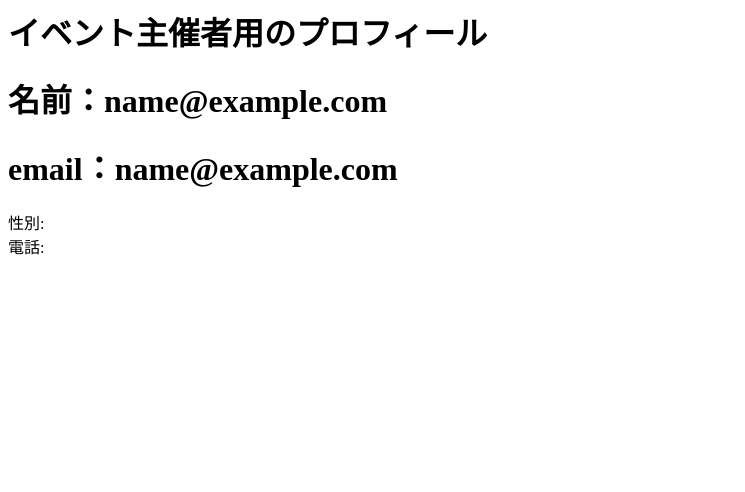
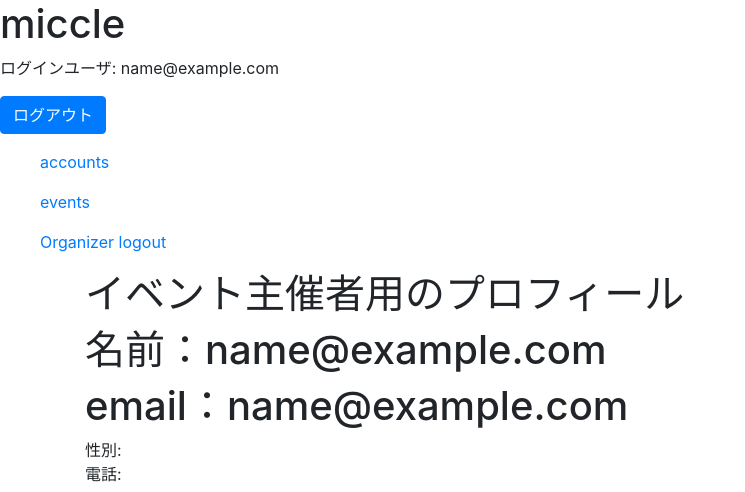
Before and after one commit to biki-cloud/event-matching-service, a Django app: page /accounts/organizer_profile/ in a window 1280 px wide. Shown: the top 492 px of the page, without its empty margins (0-745 px from the left). Run offline with Django 5.2, Linux system fonts and the light colour scheme; the visitor is signed in with stand-in values (Sample User, id 1).

Commit message:
ok version

```diff
--- a/accounts/templates/accounts/accounts_home.html
+++ b/accounts/templates/accounts/accounts_home.html
@@ -1,3 +1,6 @@
+{% extends 'events/base.html' %}
+
+{% block content %}
 <h1>アカウントホーム画面</h1>
 
 <a href="{% url 'organizer_signup'%}">イベント主催者登録</a>
@@ -5,3 +8,5 @@
 <a href="{% url 'organizer_login'%}">イベント主催者ログイン</a>
 <br>
 <a href="{% url 'organizer_logout'%}">イベント主催者ログアウト</a>
+
+{% endblock %}
--- a/accounts/templates/accounts/organizer_login.html
+++ b/accounts/templates/accounts/organizer_login.html
@@ -1,3 +1,6 @@
+{% extends 'events/base.html' %}
+
+{% block content %}
 <h1>イベント主催者用のログインフォーム</h1>
 <p>{{message}}</p>
 <form action="{% url 'organizer_login'%}" method="post">
@@ -7,3 +10,4 @@
     <p><input type="submit" value="ログイン"></p>
 </form>
 <p><a href="{% url 'organizer_signup'%}">ユーザー登録</a></p>
+{% endblock %}
--- a/accounts/templates/accounts/organizer_profile.html
+++ b/accounts/templates/accounts/organizer_profile.html
@@ -1,6 +1,11 @@
+{% extends 'events/base.html' %}
+
+{% block content %}
 <h1>イベント主催者用のプロフィール</h1>
 <h1>名前：{{ user }}</h1>
 <h1>email：{{ user.email }}</h1>
 
 性別:{{ user.organizer_profile.gendar }}<br>
 電話:{{ user.organizer_profile.phone }}<br>
+
+{% endblock %}
--- a/accounts/templates/accounts/organizer_signup.html
+++ b/accounts/templates/accounts/organizer_signup.html
@@ -1,3 +1,7 @@
+{% extends 'events/base.html' %}
+
+{% block content %}
+
 <h1>イベント主催者用のユーザ登録フォーム</h1>
 <form class="my-form" action="" method="POST">
   <div class="form-group">
@@ -44,3 +48,5 @@
   </div>
   {% csrf_token %}
 </form>
+
+{% endblock %}
--- a/events/templates/events/base.html
+++ b/events/templates/events/base.html
@@ -12,6 +12,17 @@
   </head>
   <body>
     <h1>miccle</h1>
+    {% if request.user.is_authenticated %}
+      <p>ログインユーザ: {{ request.user }}</p>
+      <a href="{% url 'organizer_logout' %}" class="btn btn-primary mb-3">ログアウト</a>
+    {% else %}
+      <p>未ログイン</p>
+      <a href="{% url 'organizer_login' %}?next={{ request.path }}" class="btn btn-primary mb-3">ログイン</a>
+      <a href="{% url 'event_create' %}" class="btn btn-primary mb-3">新規作成</a>
+    {% endif %}
+
+    <ul><a href="{% url 'accounts_home' %}">accounts</a></ul>
+    <ul><a href="{% url 'events_home' %}">events</a></ul>
     <ul><a href="{% url 'organizer_logout' %}" >Organizer logout</a></ul>
     <div class="container">
         {% block content %}
--- a/events/templates/events/event_confirm_delete.html
+++ b/events/templates/events/event_confirm_delete.html
@@ -1,3 +1,6 @@
+{% extends 'events/base.html' %}
+
+{% block content %}
 <form method="post" class="mt-4">
   {% csrf_token %}
   <div class="alert alert-danger" role="alert">
@@ -6,3 +9,5 @@
   {{ form.as_p }}
   <input type="submit" class="btn btn-danger" value="削除を確認">
 </form>
+
+{% endblock %}
--- a/events/templates/events/event_list.html
+++ b/events/templates/events/event_list.html
@@ -4,7 +4,6 @@
  <!-- ログインしている場合 -->
   {% if organizer.is_authenticated %}
     <a href="{% url 'event_create' %}" class="btn btn-primary mb-3">新規作成</a>
-    <p>ログインユーザ: {{ organizer }}</p>
   {% else %}
     <p>ログインしていません</p>
     <a href="{% url 'organizer_login' %}?next={{ request.path }}" class="btn btn-primary mb-3">ログイン</a>
```
